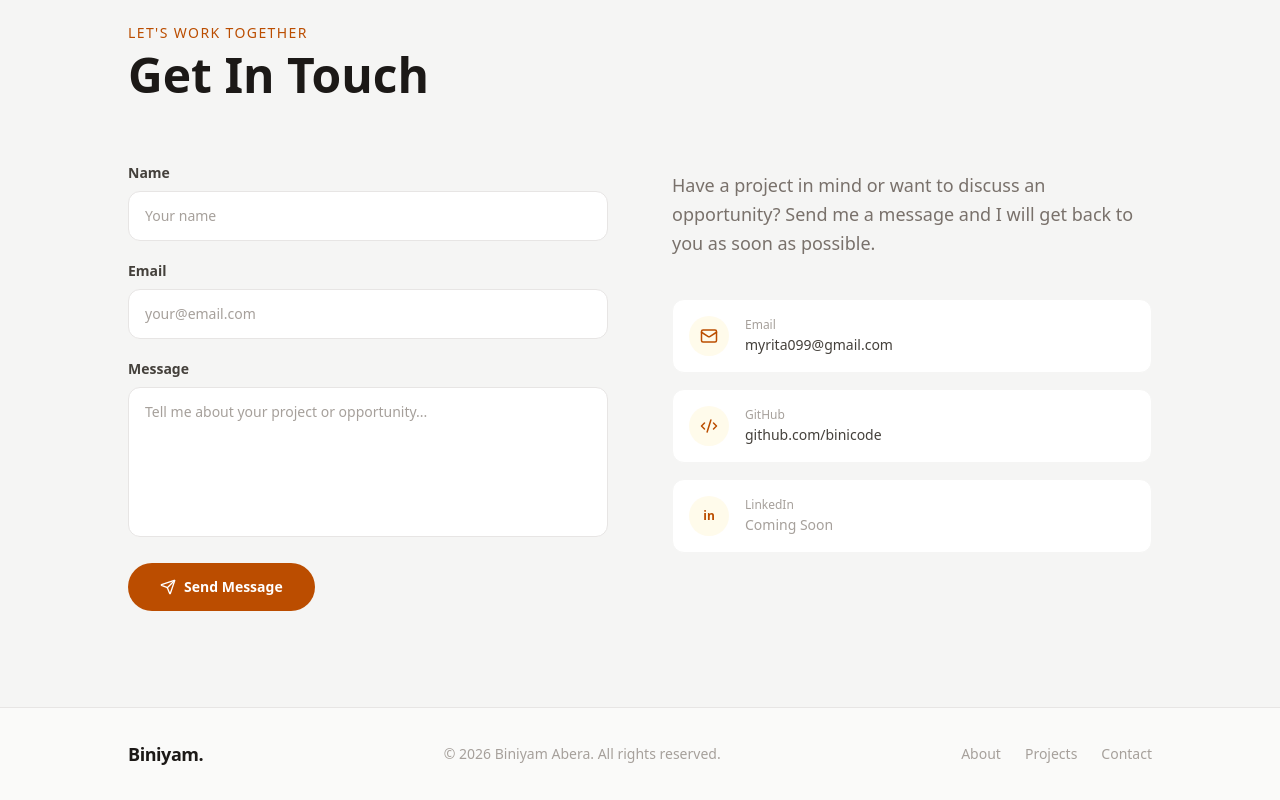
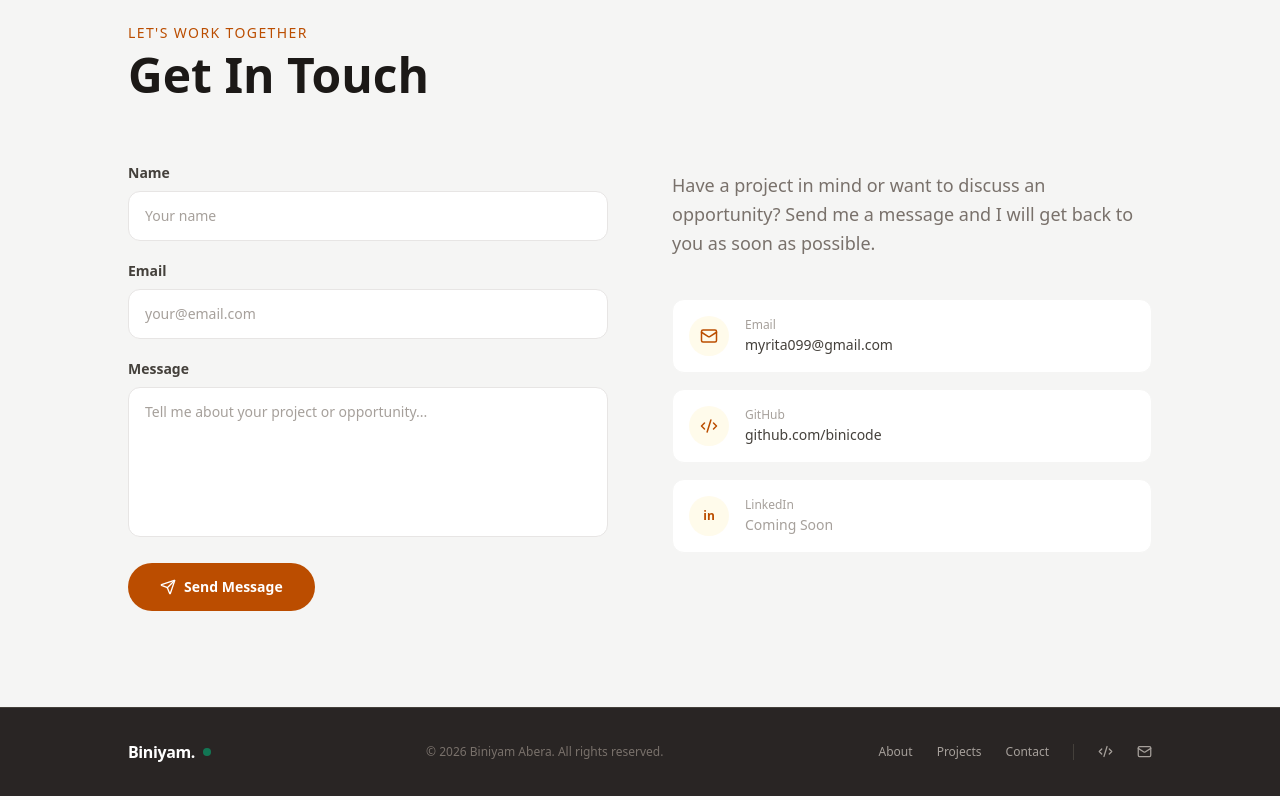
Before and after one commit to binicode/biniyam-portfolio, a Next.js app: page / in a window 1280 px wide. Shown: the part 5245-6045 px from the top of the page. Built offline with nearby package versions, Linux system fonts and the light colour scheme.

Commit message:
fix: smaller Footer without Get In Touch button

```diff
--- a/src/components/ui/Footer.tsx
+++ b/src/components/ui/Footer.tsx
@@ -1,43 +1,57 @@
 "use client";
+
+import { Mail, Code2 } from "lucide-react";
+import { portfolioData } from "@/data/portfolio";
 
 export default function Footer() {
     return (
-        <footer className="py-8 px-6 md:px-16 lg:px-32 bg-stone-50 dark:bg-gray-950 border-t border-stone-200 dark:border-gray-800">
-            <div className="max-w-6xl mx-auto flex flex-col md:flex-row items-center justify-between gap-4">
+        <footer className="py-8 px-6 md:px-16 lg:px-32 bg-stone-800 dark:bg-gray-900 border-t border-stone-700 dark:border-gray-800">
+            <div className="max-w-6xl mx-auto flex flex-col md:flex-row items-center justify-between gap-6">
 
                 {/* Logo */}
                 <button
                     onClick={() => window.scrollTo({ top: 0, behavior: "smooth" })}
-                    className="text-lg font-bold text-stone-900 dark:text-slate-50 tracking-tight cursor-pointer"
+                    className="flex items-center gap-2 cursor-pointer w-fit"
                 >
-                    Biniyam.
+                    <span className="text-base font-bold tracking-tight text-white">
+                        Biniyam.
+                    </span>
+                    <span className="w-2 h-2 rounded-full bg-emerald-500 animate-pulse" />
                 </button>
 
                 {/* Copyright */}
-                <p className="text-sm text-stone-400 dark:text-gray-500">
+                <p className="text-xs text-stone-500">
                     © {new Date().getFullYear()} Biniyam Abera. All rights reserved.
                 </p>
 
-                {/* Links */}
+                {/* Links + Social */}
                 <div className="flex items-center gap-6">
-                    <button
-                        onClick={() => document.getElementById("about")?.scrollIntoView({ behavior: "smooth" })}
-                        className="text-sm text-stone-400 dark:text-gray-500 hover:text-stone-900 dark:hover:text-white transition-colors cursor-pointer"
+                    {["about", "projects", "contact"].map((id) => (
+                        <button
+                            key={id}
+                            onClick={() => document.getElementById(id)?.scrollIntoView({ behavior: "smooth" })}
+                            className="text-xs text-stone-400 hover:text-amber-400 transition-colors cursor-pointer capitalize"
+                        >
+                            {id.charAt(0).toUpperCase() + id.slice(1)}
+                        </button>
+                    ))}
+                    <div className="w-px h-4 bg-stone-700" />
+
+                    <a href={portfolioData.github}
+                        target="_blank"
+                        rel="noopener noreferrer"
+                        aria-label="GitHub"
+                        className="text-stone-400 hover:text-amber-400 transition-colors"
                     >
-                        About
-                    </button>
-                    <button
-                        onClick={() => document.getElementById("projects")?.scrollIntoView({ behavior: "smooth" })}
-                        className="text-sm text-stone-400 dark:text-gray-500 hover:text-stone-900 dark:hover:text-white transition-colors cursor-pointer"
+                        <Code2 size={15} aria-hidden="true" />
+                    </a>
+
+                    <a href={`mailto:${portfolioData.email}`}
+                        aria-label="Email"
+                        className="text-stone-400 hover:text-amber-400 transition-colors"
                     >
-                        Projects
-                    </button>
-                    <button
-                        onClick={() => document.getElementById("contact")?.scrollIntoView({ behavior: "smooth" })}
-                        className="text-sm text-stone-400 dark:text-gray-500 hover:text-stone-900 dark:hover:text-white transition-colors cursor-pointer"
-                    >
-                        Contact
-                    </button>
+                        <Mail size={15} aria-hidden="true" />
+                    </a>
                 </div>
 
             </div>
```
